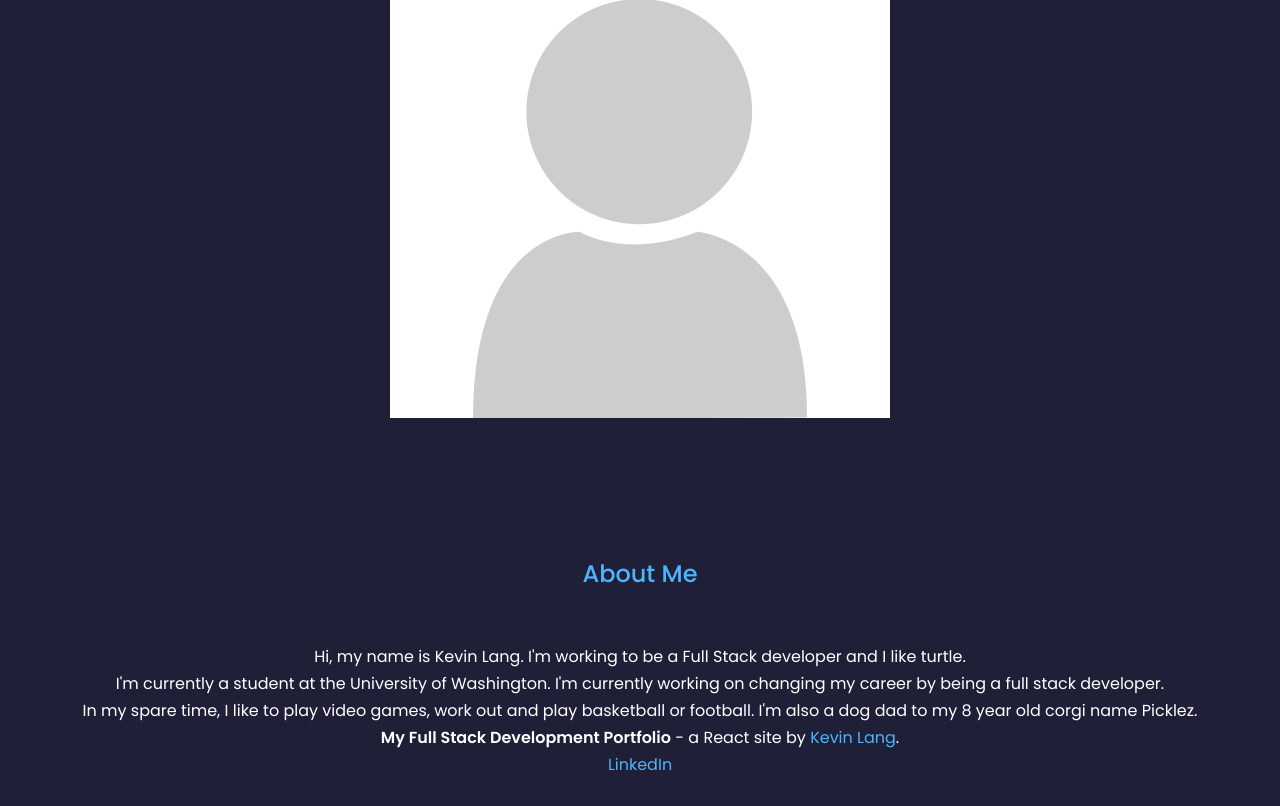
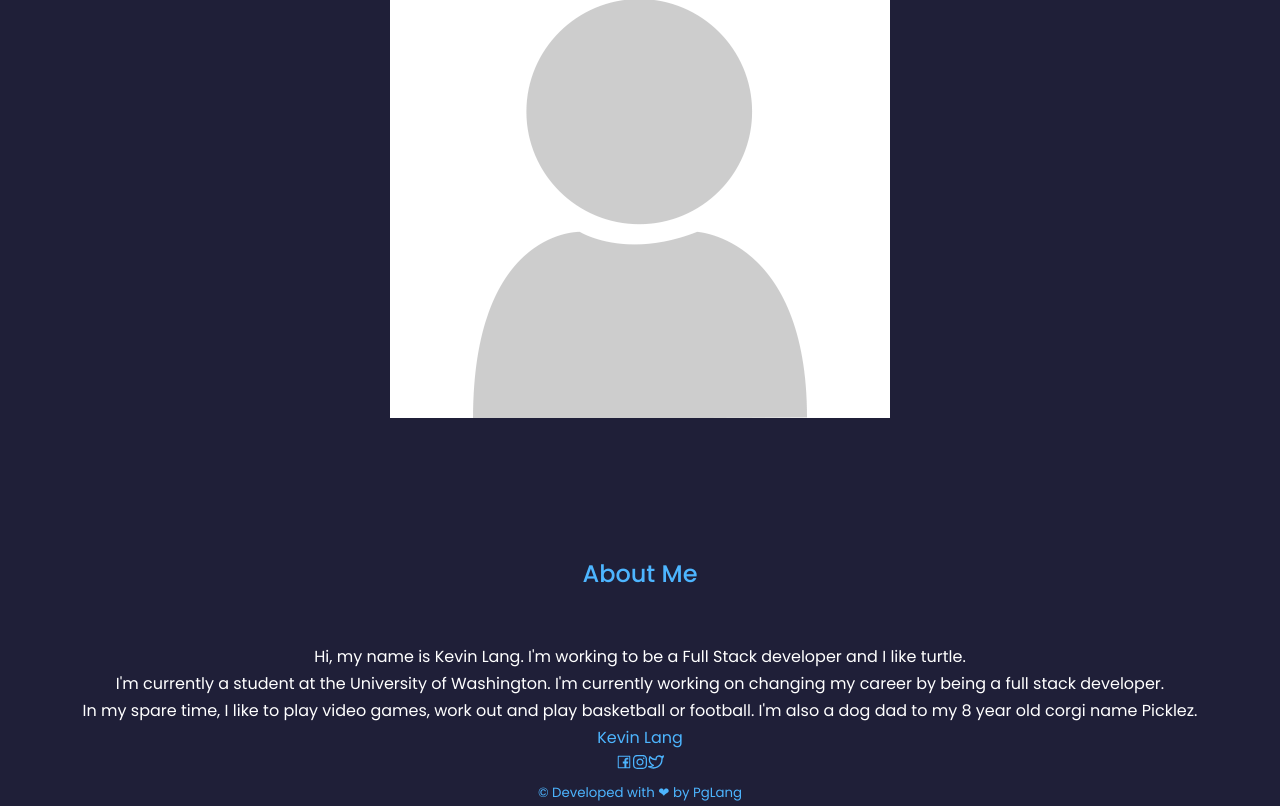
Before and after one commit to kevinl206/APortfolioThatReacts, a React (Create React App) app: page / in a window 1280 px wide. Shown: the part 308-1114 px from the top of the page. Before the commit the page ends 1086 px from the top, so only its background shows below. Built offline with nearby package versions, Linux system fonts and the light colour scheme; a web font is replaced by a local one.

Commit message:
added icon and link in footer

```diff
--- a/package.json
+++ b/package.json
@@ -9,6 +9,7 @@
     "bootstrap": "^5.2.3",
     "react": "^17.0.2",
     "react-dom": "^17.0.2",
+    "react-icons": "^4.8.0",
     "react-router-dom": "^6.11.1",
     "react-scripts": "5.0.1",
     "reactstrap": "^9.1.9"
--- a/src/components/Footer.js
+++ b/src/components/Footer.js
@@ -1,26 +1,30 @@
 import React from "react";
+import { AiOutlineFacebook } from "react-icons/ai";
+import { FaInstagram } from "react-icons/fa";
+import { FiTwitter } from "react-icons/fi";
 
-function Footer() {
+export default function Footer() {
   return (
-      <footer className="footer">
-        <div className="content has-text-centered">
-          <p>
-            <strong>My Full Stack Development Portfolio</strong> - a React site by{" "}
-            <a href="https://github.com/kevinl206" target="_blank" rel="noreferrer">
+
+    <footer id="footer">
+      <a href="#" className="footer__logo">
         Kevin Lang
+
+      <div className="footer__socials">
+        <a href="www.facebook.com/kevin.lang.14/" target="_blank">
+          <AiOutlineFacebook />
         </a>
-            .
-            <hr />
-            <a
-              href="https://www.linkedin.com/in/kevin-lang-443142104"
-              target="_blank" rel="noreferrer"
-            >
-              LinkedIn
+        <a href="www.instagram.com/picklezthefluffycorgi/" target="_blank">
+          <FaInstagram />
         </a>
-          </p>
+        <a href="" target="_blank">
+          <FiTwitter />
+        </a>
       </div>
+      <div className="footer__copyright">
+        <small>&copy; Developed with ❤ by PgLang</small>
+      </div>
+      </a>
     </footer>
   );
 }
-
-  export default Footer;
```
Also changed, not shown: 1 other file (tests, documents, lock files or other folders). Lines whose indentation alone changed are shown as unchanged.
